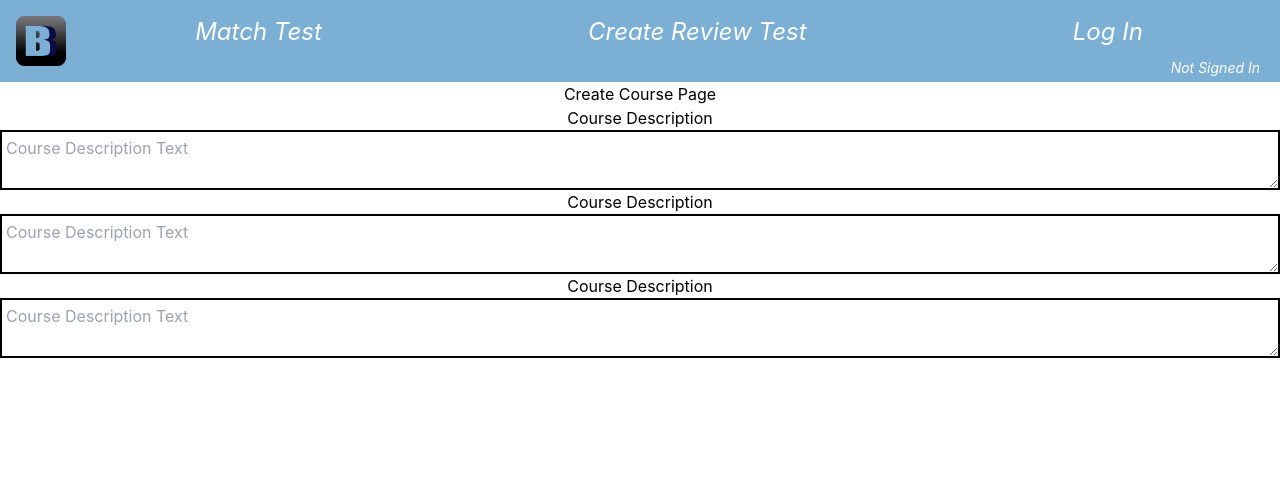
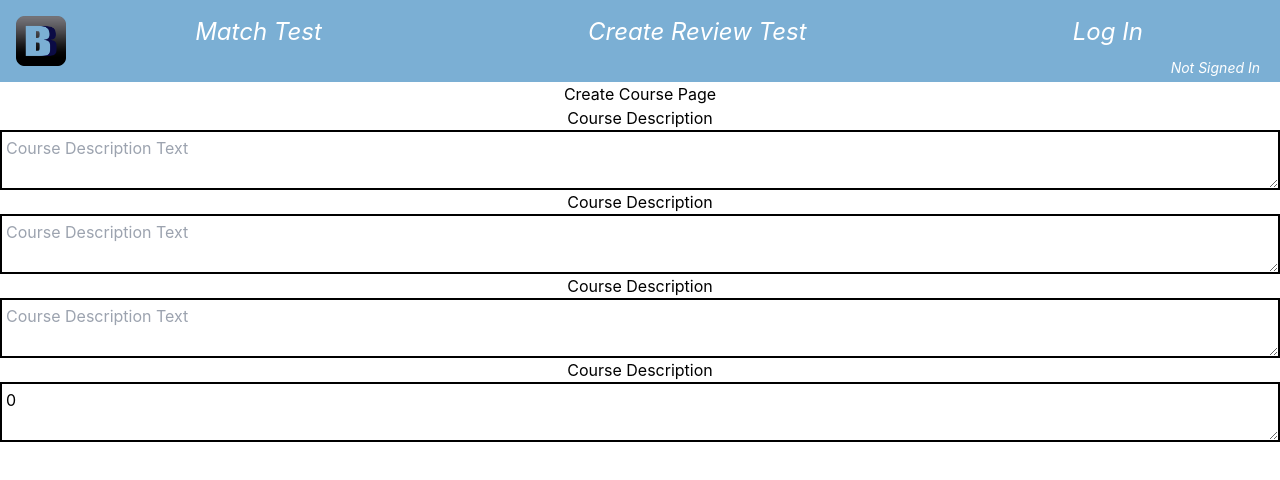
Before and after one commit to 2022-autumn-cos-420/Team-Egg, a React (Create React App) app in the folder client/: page /createCourse in a window 1280 px wide. Shown: the top 480 px of the page. Built offline with nearby package versions, Linux system fonts and the light colour scheme; no server answers.

Commit message:
CourseNumber component created

```diff
--- a/client/src/pages/CreateCoursePage.tsx
+++ b/client/src/pages/CreateCoursePage.tsx
@@ -39,6 +39,24 @@ function CourseCode(
     </div>
 }
 
+function CourseNumber(
+    {courseNum, setCourseNum} :
+    {courseNum: number,
+        setCourseNum: (courseNum: number) => void}
+): JSX.Element {
+    return <div data-testid="courseNumber" className="flex flex-col">
+        <label htmlFor="postText" className="">Course Description</label>
+         <textarea className="p-1 text-black border-2 border-black" id="postText" placeholder="Course Description Text"
+            onChange={(e)=>{
+                const x = parseInt(e.target.value);
+                if(isNaN(x)) setCourseNum(0)
+                else setCourseNum(x)
+                }
+            } value={courseNum}></textarea>
+
+    </div>
+}
+
 
 
 function CreateCoursePage(): JSX.Element {
@@ -50,10 +68,10 @@ function CreateCoursePage(): JSX.Element {
 
     return <div data-testid="createCoursePage">
         <div>Create Course Page</div>
-        <CourseCode courseCode={courseCode} setCourseCode={setCourseCode}></CourseCode>
+        <CourseCode courseCode={courseCode} setCourseCode={setCourseCode} />
         <CourseTitle courseTitle={courseTitle} setCourseTitle={setCourseTitle} />
-        <CourseDesc courseDesc={courseDesc} setCourseDesc={setCourseDesc}></CourseDesc>
-
+        <CourseDesc courseDesc={courseDesc} setCourseDesc={setCourseDesc} />
+        <CourseNumber courseNum={courseNum} setCourseNum={setCourseNum} />
     </div>
 
 }
```
